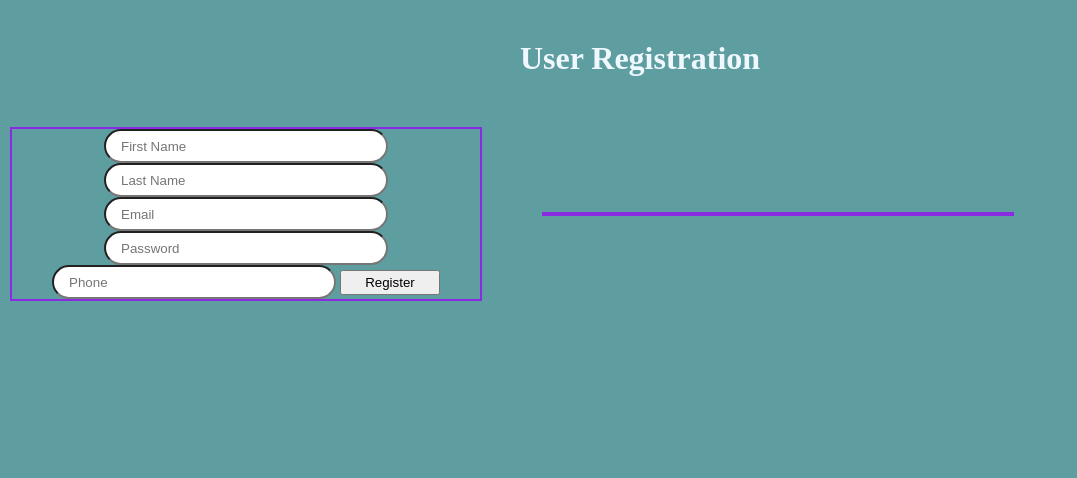
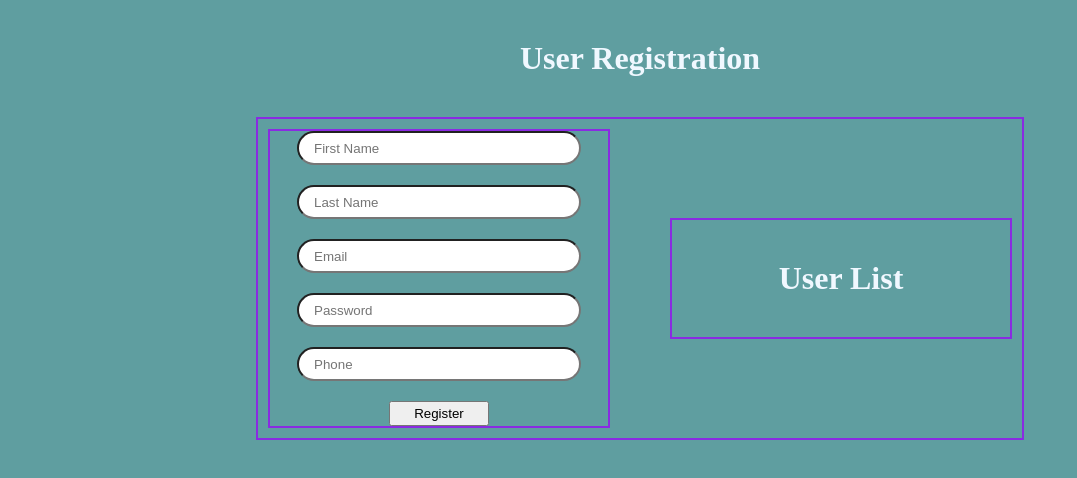
Before and after one commit to MatheusPhillip/user-crud-mysql-springboot, a plain HTML site: page frontend/index.html in a window 1280 px wide. Shown: the whole page, without its empty margins (0-1077 px from the left). Drawn offline with Linux system fonts and the light colour scheme; no server answers.

Commit message:
refac - frontend now display elements side by side

```diff
--- a/frontend/index.html
+++ b/frontend/index.html
@@ -13,7 +13,7 @@
     </div>
     <div class="parentElement">
         <div class="childElement">
-            <form action="">
+            <form class="form" action="">
                 <input type="text" class="firstName" name="firstName" placeholder="First Name">
                 <input type="text" class="lastName" name="lastName" placeholder="Last Name">
                 <input type="text" class="email" name="email" placeholder="Email">
@@ -23,6 +23,9 @@
             </form>
         </div>
         <div class="childElement">
+            <div class="userListHeader">
+                <h1>User List</h1>
+            </div>
             <ul id="user-list"></ul>
         </div>
     </div>
--- a/frontend/style.css
+++ b/frontend/style.css
@@ -3,26 +3,34 @@
     padding: 0;
 }
 
-h1{
+body{
+    background-color: cadetblue;
+}
+.userRegistrationHeader{
     margin-top: 40px;
     margin-bottom: 40px;
     color: aliceblue;
+    display: flex;
+    justify-content: center;
 }
 
-body{
-    background-color: cadetblue;
+.userListHeader{
+    margin-top: 40px;
+    margin-bottom: 40px;
+    color: aliceblue;
+    display: flex;
+    justify-content: center;
 }
 
 .parentElement {
     display: flex;
-    width: 80%;
     justify-content: center;
+    border: 2px solid blueviolet;
+    margin-left: 20%;
+    margin-right: 20%;
+
 }
 
-.userRegistrationHeader{
-    display: flex;
-    justify-content: center;
-}
 
 .childElement {
     text-align: center;
```
